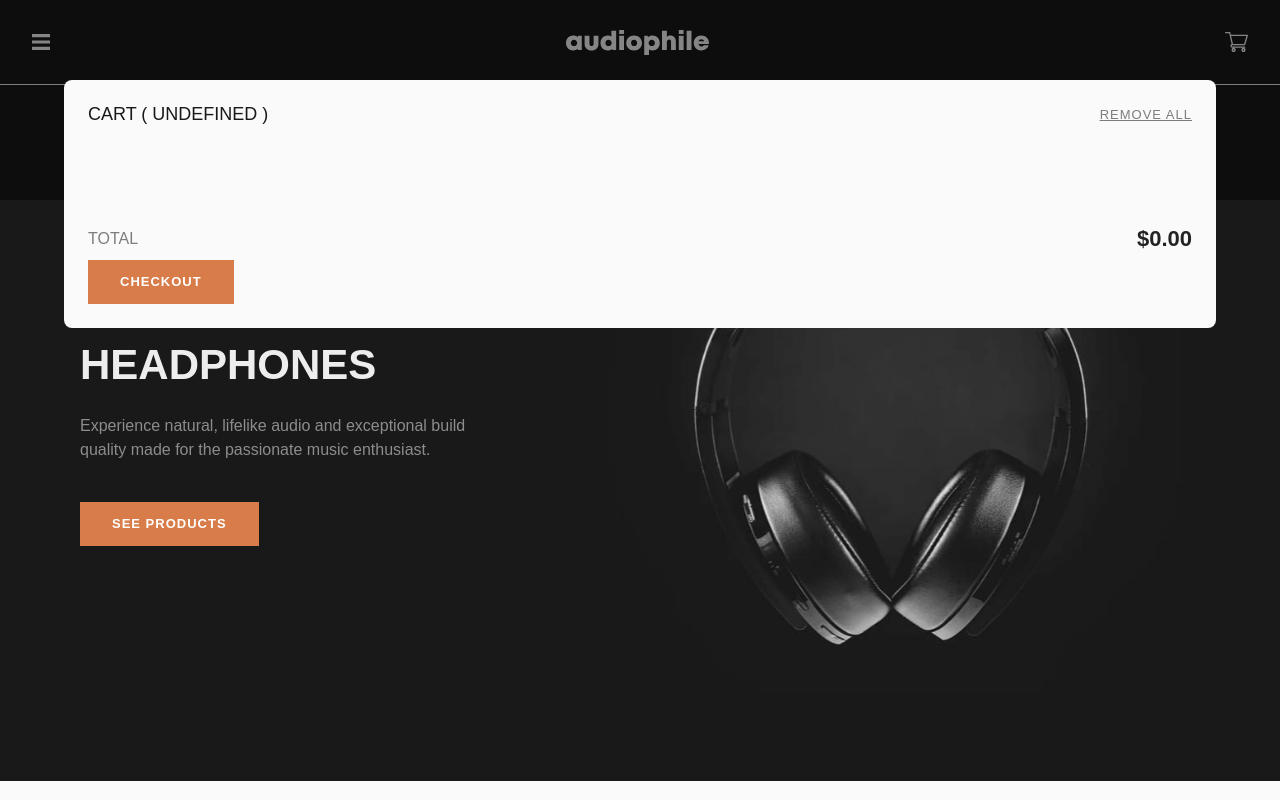
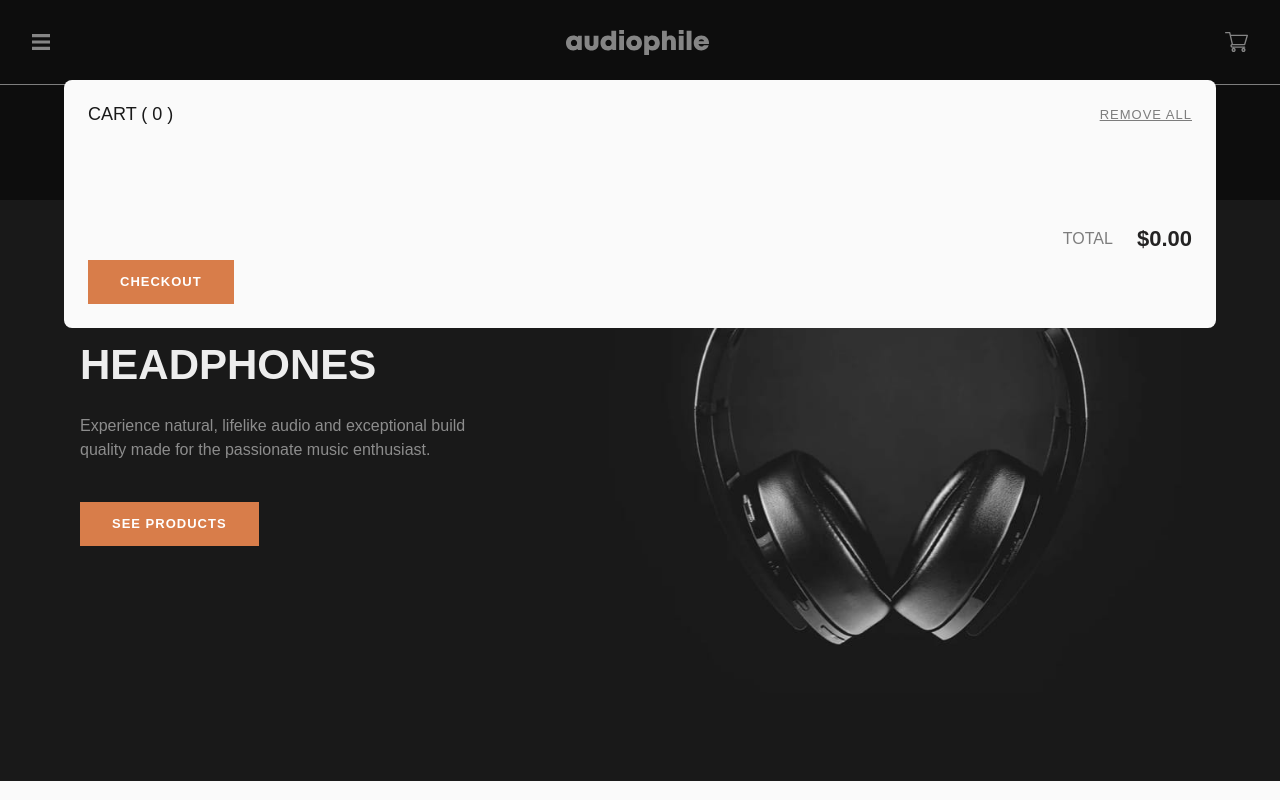
Before and after one commit to Franco-Martin11/Audiophile-ecommerce, a Next.js app: page / in a window 1280 px wide. Both pictures are taken after a click on the button 1236 px from the left and 42 px from the top of the page. Shown: the top 800 px of the page. Built offline with nearby package versions, Linux system fonts and the light colour scheme.

Commit message:
fix - cart modal issues

```diff
--- a/components/CartModal.tsx
+++ b/components/CartModal.tsx
@@ -46,7 +46,7 @@ const CartModal = (props: Props) => {
       >
         <HStack justifyContent={"space-between"}>
           <Heading color={"black"} fontSize={"18px"} fontWeight={"500"}>
-            Cart {cartState && `( ${cartState.length} )`}
+            Cart {cartState && `( ${cartState.items.length} )`}
           </Heading>
           <Button
             textDecoration={"underline"}
@@ -56,9 +56,14 @@ const CartModal = (props: Props) => {
             Remove All
           </Button>
         </HStack>
-        <Box minH={"100px"}>
+        <Stack minH={"100px"}>
           {cartState.items?.map((cartState: CartItems) => (
-            <HStack my={4} key={cartState.shortName} alignItems={"center"}>
+            <HStack
+              flex={1}
+              my={4}
+              key={cartState.shortName}
+              alignItems={"center"}
+            >
               <HStack flex={1} alignItems={"center"} gap={4} spacing={"0"}>
                 <Image
                   src={cartState.cartImage}
@@ -88,9 +93,9 @@ const CartModal = (props: Props) => {
               <Box flex={1} bg={"red"}></Box>
             </HStack>
           ))}
-        </Box>
+        </Stack>
         <Stack>
-          <HStack justifyContent={"space-between"}>
+          <HStack spacing={0} gap={6} justifyContent={"flex-end"}>
             <Text color="text">TOTAL</Text>
             <Heading color={"#242323"} fontSize={"22px"} fontWeight={"700"}>
               {formatedNumber(cartState.totalPrice)}
```
